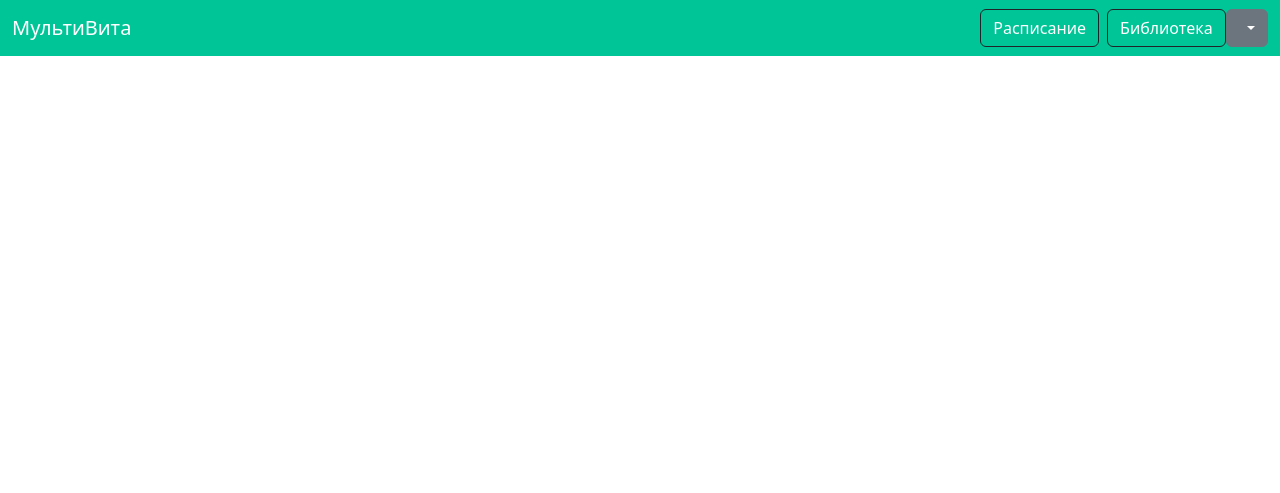
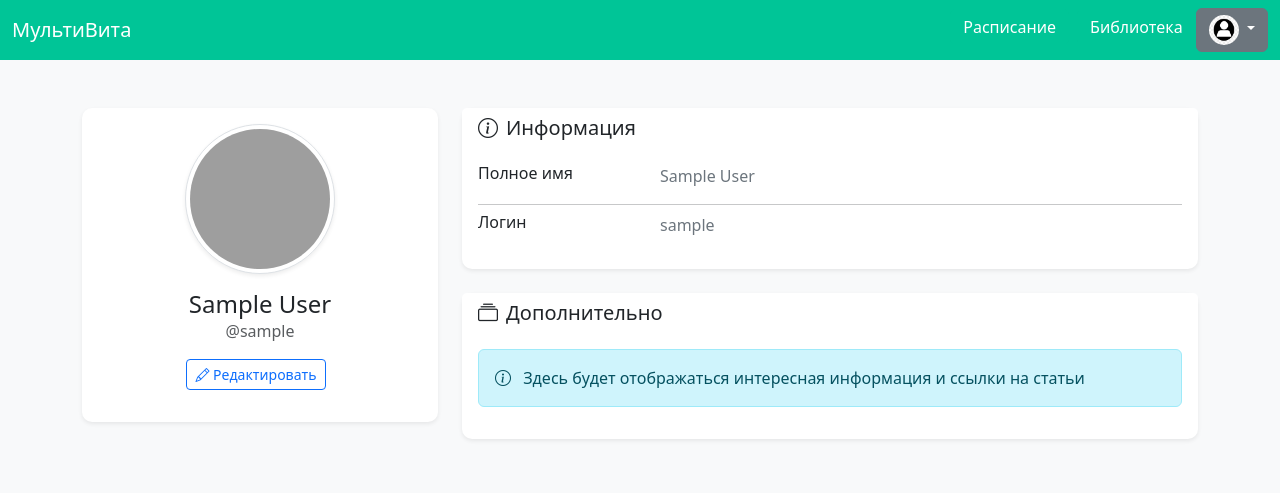
Before and after one commit to Aminakhon/Site, a Flask app: page /api/1/profile in a window 1280 px wide. Shown: the top 493 px of the page. Run offline with Flask 3, Linux system fonts and the light colour scheme; tables that the repository leaves empty hold one stand-in row (values such as "Sample post"); grey boxes are pictures that could not be loaded.

Commit message:
Merge remote-tracking branch 'origin/main'

```diff
--- a/app.py
+++ b/app.py
@@ -107,9 +107,23 @@ def add_supplements(user_id, sup_id):
 @app.route('/api/<int:id>/profile', methods=['GET'])
 def get_timetable(id):
     supplements = User_Supplements.query.filter_by(user_id=id)
-    return render_template('profile.html', supplements=supplements, user_id=id)
+    user = Users.query.filter_by(id=id).first()
+    if not user:
+        return redirect('/')
+    return render_template('profile.html', supplements=supplements, user=user, user_id=id)
 
+@app.route('/api/<int:id>/timetable/<int:sup_id>', methods=['POST'])
+def del_sup(id, sup_id):
+    if request.form.get('_method') == 'DELETE':
+        supplement = User_Supplements.query.filter_by(supplement_id=sup_id, user_id=id).first()
 
+    if not supplement:
+        return jsonify({'reason': 'Supplement not found'}), 400
+    # удаляем запись
+    db.session.delete(supplement)
+    # сохраняем изменения
+    db.session.commit()
+    return redirect(f'/api/{id}/timetable')
 
 @app.route('/favicon.ico')
 def favicon():
--- a/presents.py
+++ b/presents.py
@@ -11,4 +11,5 @@ def present_user(user):
         'id': user.id,
         'name': user.name,
         'login': user.login,
+        'phone': user.phone
     }
--- a/templates/base.html
+++ b/templates/base.html
@@ -1,20 +1,24 @@
 <!DOCTYPE html>
-<html lang="en">
+<html lang="ru">
 <head>
     <meta charset="UTF-8">
+    <meta name="viewport" content="width=device-width, initial-scale=1">
     <title>МультиВита</title>
     <link href="https://cdn.jsdelivr.net/npm/bootstrap@5.3.3/dist/css/bootstrap.min.css" rel="stylesheet"
           integrity="sha384-QWTKZyjpPEjISv5WaRU9OFeRpok6YctnYmDr5pNlyT2bRjXh0JMhjY6hW+ALEwIH" crossorigin="anonymous">
+    <style>
+        .btn-custom {
+            background-color: #00C597;
+            border-color: #00C597;
+            color: white;
+        }
+        .btn-custom:hover {
+            background-color: #00a57d;
+            border-color: #00a57d;
+        }
+    </style>
 </head>
 <body>
-
-
-
-
-
-<script src="https://cdn.jsdelivr.net/npm/bootstrap@5.3.3/dist/js/bootstrap.bundle.min.js"
-        integrity="sha384-YvpcrYf0tY3lHB60NNkmXc5s9fDVZLESaAA55NDzOxhy9GkcIdslK1eN7N6jIeHz"
-        crossorigin="anonymous"></script>
 
 <nav style="background: #00C597;" class="navbar navbar-expand-lg" data-bs-theme="dark">
   <div class="container-fluid">
@@ -23,32 +27,33 @@
       <span class="navbar-toggler-icon"></span>
     </button>
     <div class="collapse navbar-collapse" id="navbarSupportedContent">
-      <ul class="navbar-nav ms-auto mb-2 mb-lg-0"> <!-- ms-auto для смещения вправо -->
+      <ul class="navbar-nav ms-auto mb-2 mb-lg-0">
         <li class="nav-item">
-          <a href="/api/{{ user_id }}/timetable" class="btn btn-dark me-2" style="background: #00C597;">Расписание</a> <!-- me-2 для отступа справа -->
+          <a href="/api/{{ user_id }}/timetable" class="btn btn-custom me-2">Расписание</a>
         </li>
         <li class="nav-item">
-          <a href="/api/{{ user_id }}/library" class="btn btn-dark" style="background: #00C597;">Библиотека</a>
+          <a href="/api/{{ user_id }}/library" class="btn btn-custom">Библиотека</a>
         </li>
-        <li>
-
+        <li class="nav-item">
           <div class="btn-group">
             <button type="button" class="btn btn-secondary dropdown-toggle" data-bs-toggle="dropdown" data-bs-display="static" aria-expanded="false">
-          <img scr="/static/images/Png.png">
+              <img src="/static/images/Png.png" alt="Профиль" class="rounded-circle" width="30" height="30">
             </button>
             <ul class="dropdown-menu dropdown-menu-lg-end">
               <li><a class="dropdown-item" href="/api/{{user_id}}/profile">Профиль</a></li>
+              <li><hr class="dropdown-divider"></li>
               <li><a class="dropdown-item" href="/logout">Выход</a></li>
             </ul>
           </div>
-
-
         </li>
       </ul>
     </div>
   </div>
 </nav>
-</p>
+
+<script src="https://cdn.jsdelivr.net/npm/bootstrap@5.3.3/dist/js/bootstrap.bundle.min.js"
+        integrity="sha384-YvpcrYf0tY3lHB60NNkmXc5s9fDVZLESaAA55NDzOxhy9GkcIdslK1eN7N6jIeHz"
+        crossorigin="anonymous"></script>
 {% block content %}
 {% endblock %}
 </body>
--- a/templates/profile.html
+++ b/templates/profile.html
@@ -1,13 +1,92 @@
 {% extends 'base.html' %}
-{% block  content %}
-<body>
-    <div class="card-body">
-                    {% for note in notes %}
-                       <h6 class="card-title">{{ note['name'] }}</h6>
-                        <p class="small">{{ note['description'] }}
+{% block content %}
+<body class="bg-light">
+    <div class="container py-5">
+        <div class="row">
+            <div class="col-lg-4">
+                <div class="card shadow-sm mb-4">
+                    <div class="card-body text-center">
+                        <img src="https://ui-avatars.com/api/?name={{ user.name }}&background=random&size=150"
+                             alt="Аватар"
+                             class="rounded-circle mb-3 img-thumbnail shadow-sm">
+                        <h4 class="card-title mb-0">{{ user.name }}</h4>
+                        <p class="text-muted mb-3">@{{ user.login }}</p>
 
-                    {% endfor %}
+                        <div class="d-flex justify-content-center mb-3">
+                            <button class="btn btn-outline-primary btn-sm me-2">
+                                <i class="bi bi-pencil"></i> Редактировать
+                            </button>
+                        </div>
+                    </div>
+                </div>
+            </div>
 
+            <div class="col-lg-8">
+                <div class="card shadow-sm">
+                    <div class="card-header bg-white border-0">
+                        <h5 class="mb-0"><i class="bi bi-info-circle me-2"></i>Информация</h5>
+                    </div>
+                    <div class="card-body">
+                        <div class="row mb-3">
+                            <div class="col-sm-3">
+                                <h6 class="mb-0">Полное имя</h6>
+                            </div>
+                            <div class="col-sm-9 text-secondary">
+                                {{ user.name }}
+                            </div>
+                        </div>
+                        <hr>
+                        <div class="row mb-3">
+                            <div class="col-sm-3">
+                                <h6 class="mb-0">Логин</h6>
+                            </div>
+                            <div class="col-sm-9 text-secondary">
+                                {{ user.login }}
+                            </div>
+                        </div>
+
+
+                    </div>
+                </div>
+
+                <div class="card shadow-sm mt-4">
+                    <div class="card-header bg-white border-0">
+                        <h5 class="mb-0"><i class="bi bi-collection me-2"></i>Дополнительно</h5>
+                    </div>
+                    <div class="card-body">
+                        <div class="alert alert-info">
+                            <i class="bi bi-info-circle me-2"></i>
+                            Здесь будет отображаться интересная информация и ссылки на статьи
+                        </div>
+                    </div>
+                </div>
+            </div>
+        </div>
     </div>
+
+    <!-- Bootstrap Icons -->
+    <link rel="stylesheet" href="https://cdn.jsdelivr.net/npm/bootstrap-icons@1.8.1/font/bootstrap-icons.css">
+
+    <style>
+        body {
+            background-color: #00C597;
+        }
+        .card {
+            border: none;
+            border-radius: 10px;
+            transition: all 0.3s;
+        }
+        .card:hover {
+            box-shadow: 0 0.5rem 1rem rgba(0, 0, 0, 0.1);
+        }
+        .img-thumbnail {
+            width: 150px;
+            height: 150px;
+            object-fit: cover;
+        }
+        hr {
+            margin: 0.5rem 0;
+        }
+    </style>
 </body>
 {% endblock %}
```
Also changed, not shown: templates/hello.html (+16 -12 lines), templates/library.html (+6 -11 lines), templates/timetable.html (+5 -2 lines). Lines whose indentation alone changed are shown as unchanged.
